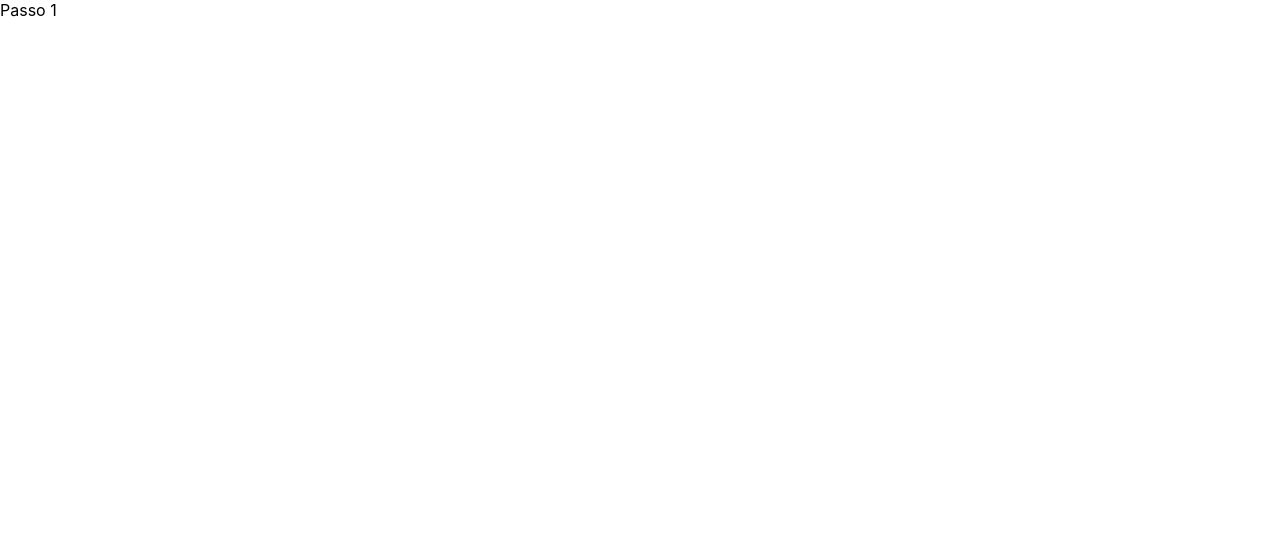
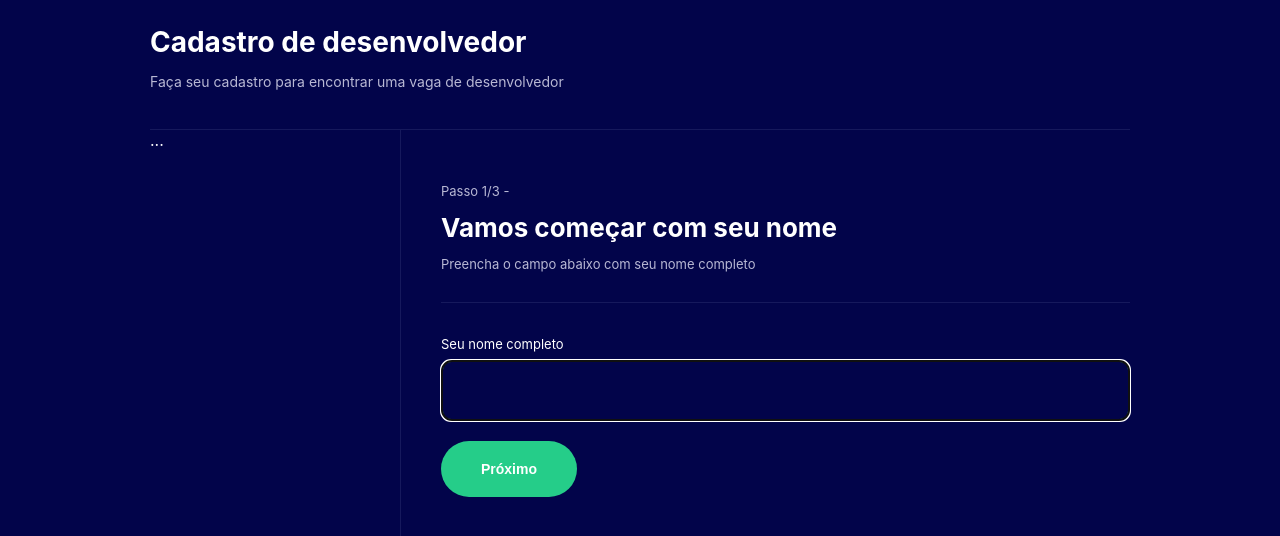
Before and after one commit to rafaelsrv/MultiForm_React_TS, a React (Create React App) app: page / in a window 1280 px wide. Shown: the top 536 px of the page. Built offline with nearby package versions, Linux system fonts and the light colour scheme.

Commit message:
Usando Context

```diff
--- /dev/null
+++ b/src/components/Header/index.tsx
@@ -0,0 +1,10 @@
+import * as C from './styles'
+
+export const Header = () => {
+    return(
+        <C.Container>
+            <h1>Cadastro de desenvolvedor</h1>
+            <p>Faça seu cadastro para encontrar uma vaga de desenvolvedor</p>
+        </C.Container>
+    )
+}
--- /dev/null
+++ b/src/components/Header/styles.ts
@@ -0,0 +1,16 @@
+import styled from "styled-components";
+
+export const Container = styled.div`
+    padding: 25px 0;
+    border-bottom: 1px solid #16195C;
+
+    h1{
+        margin: 0;
+        padding: 0;
+        font-size: 28px;
+    }
+    p{
+        font-size: 14px;
+        color: #B8B8D4
+    }
+`
--- /dev/null
+++ b/src/components/Theme/index.tsx
@@ -0,0 +1,25 @@
+import * as C from './styles'
+import { ReactNode } from 'react'
+import { Header } from '../Header'
+
+type Props ={
+    children: ReactNode;
+}
+
+export const Theme = ({children}: Props) =>{
+    return(
+    <C.Container>
+        <C.Area>
+            <Header/>
+            <C.Steps>
+                <C.Sidebar>
+                    ...
+                </C.Sidebar>
+                <C.Page>
+                    {children}
+                </C.Page>
+            </C.Steps>
+        </C.Area>
+    </C.Container>
+    )
+}
--- /dev/null
+++ b/src/components/Theme/styles.ts
@@ -0,0 +1,29 @@
+import styled from "styled-components";
+
+export const Container = styled.div`
+    background-color: #02044A;
+    color: #FFF;
+    min-height: 100vh;
+`
+export const Area = styled.div`
+    margin: auto;
+    max-width: 980px;
+    min-height: 100vh;
+    display: flex;
+    flex-direction: column;
+`
+
+export const Steps = styled.div`
+    flex: 1;
+    display: flex;
+`
+
+export const Sidebar = styled.div`
+    width: 250px;
+    border-right: 1px solid #16195C;
+`
+export const Page = styled.div`
+    flex:1;
+    padding-left: 40px;
+    padding-top: 40px;
+    `
--- a/src/pages/FormStep1/index.tsx
+++ b/src/pages/FormStep1/index.tsx
@@ -1,9 +1,44 @@
+import { useNavigate } from 'react-router-dom'
 import * as C from './styles'
+import { useForm, FormActions } from '../../contexts/FormContext'
+import { Theme } from '../../components/Theme'
+import { ChangeEvent } from 'react'
+
 
 export const FormStep1 = ()=>{
+    const navigate = useNavigate();
+    const { state, dispatch} = useForm();
+
+    const handleNextStep = () =>{
+        navigate('/step2');
+    }
+
+    const handleNameChange = (e: ChangeEvent<HTMLInputElement>) => {
+        dispatch({
+            type: FormActions.setName,
+            payload: e.target.value
+        })
+    }
+
     return(
-        <C.Container>
-           Passo 1
-        </C.Container>
+        <Theme>
+            <C.Container>
+                <p>Passo 1/3 - {state.name}</p>
+                <h1>Vamos começar com seu nome</h1>
+                <p>Preencha o campo abaixo com seu nome completo</p>
+                <hr/>
+
+                <label>
+                    Seu nome completo
+                    <input
+                        type='text'
+                        autoFocus
+                        value={state.name}
+                        onChange={handleNameChange}/>
+                </label>
+
+                <button onClick={handleNextStep}> Próximo </button>
+            </C.Container>
+        </Theme>
     )
 }
--- a/src/pages/FormStep1/styles.ts
+++ b/src/pages/FormStep1/styles.ts
@@ -1,5 +1,49 @@
 import styled from 'styled-components'
 
 export const Container = styled.div`
+    p{
+        font-size: 13px;
+        color: #B8B8D4;
 
+    }
+    h1{
+        margin:0;
+        padding: 0;
+        font-size: 26px;
+    }
+    hr {
+        height: 1px;
+        border: 0;
+        background-color: #16195C;
+        margin: 30px 0;
+    }
+
+    label {
+        font-size: 13px;
+
+        input{
+            display: block;
+            margin-top: 7px;
+            box-sizing: border-box;
+            width: 100%;
+            padding: 20px 10px;
+            border: 2px solid #25CD89;
+            border-radius: 10px;
+            color: #FFF;
+            font-size: 15px;
+            background-color: #02044A;
+        }
+    }
+
+    button{
+        background-color: #25CD89;
+        color: #FFF;
+        font-size: 14px;
+        font-weight: bold;
+        padding: 20px 40px;
+        border: 0;
+        border-radius: 30px;
+        cursor: pointer;
+        margin-top: 20px;
+    }
 `
--- a/src/pages/FormStep2/index.tsx
+++ b/src/pages/FormStep2/index.tsx
@@ -1,9 +1,11 @@
 import * as C from './styles'
+import { Theme } from '../../components/Theme'
 
 export const FormStep2 = ()=>{
     return(
-        <C.Container>
-            Passo 2
-        </C.Container>
+        <Theme>
+
+        </Theme>
+
     )
 }
```
